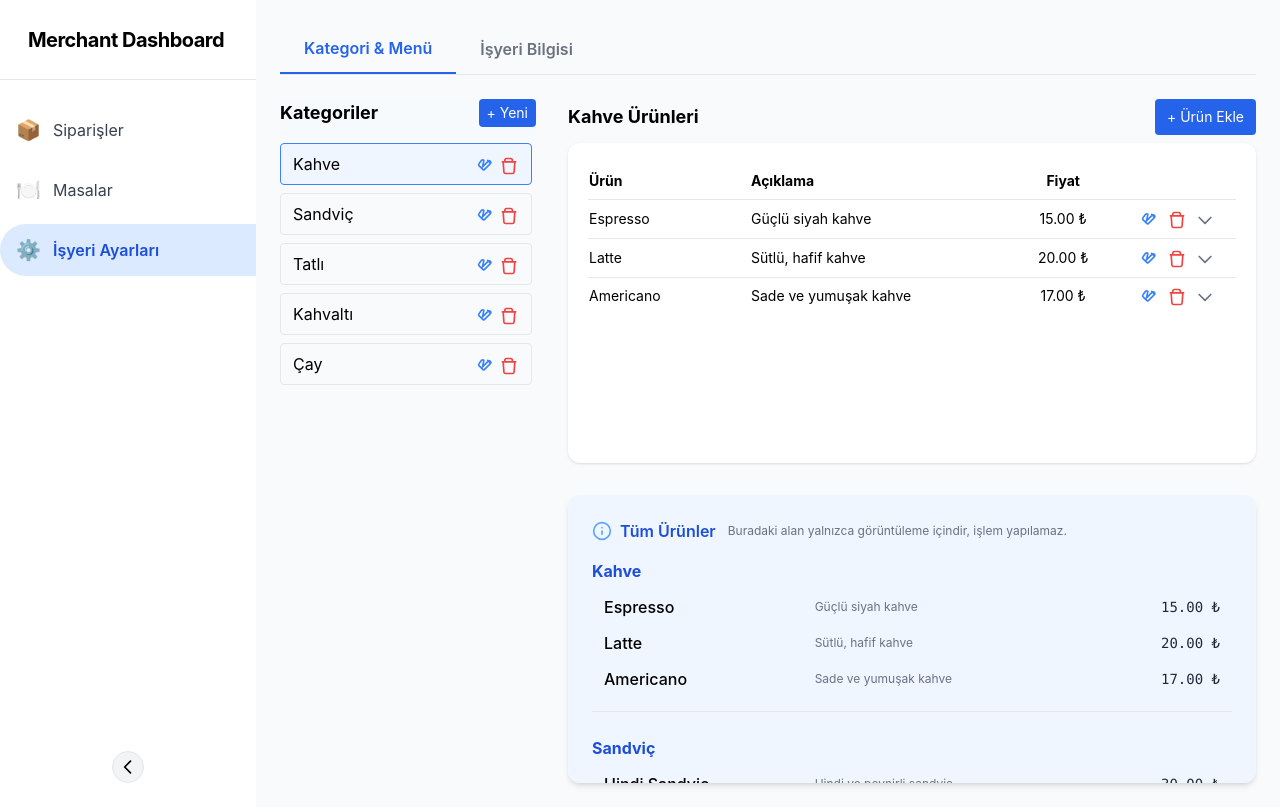
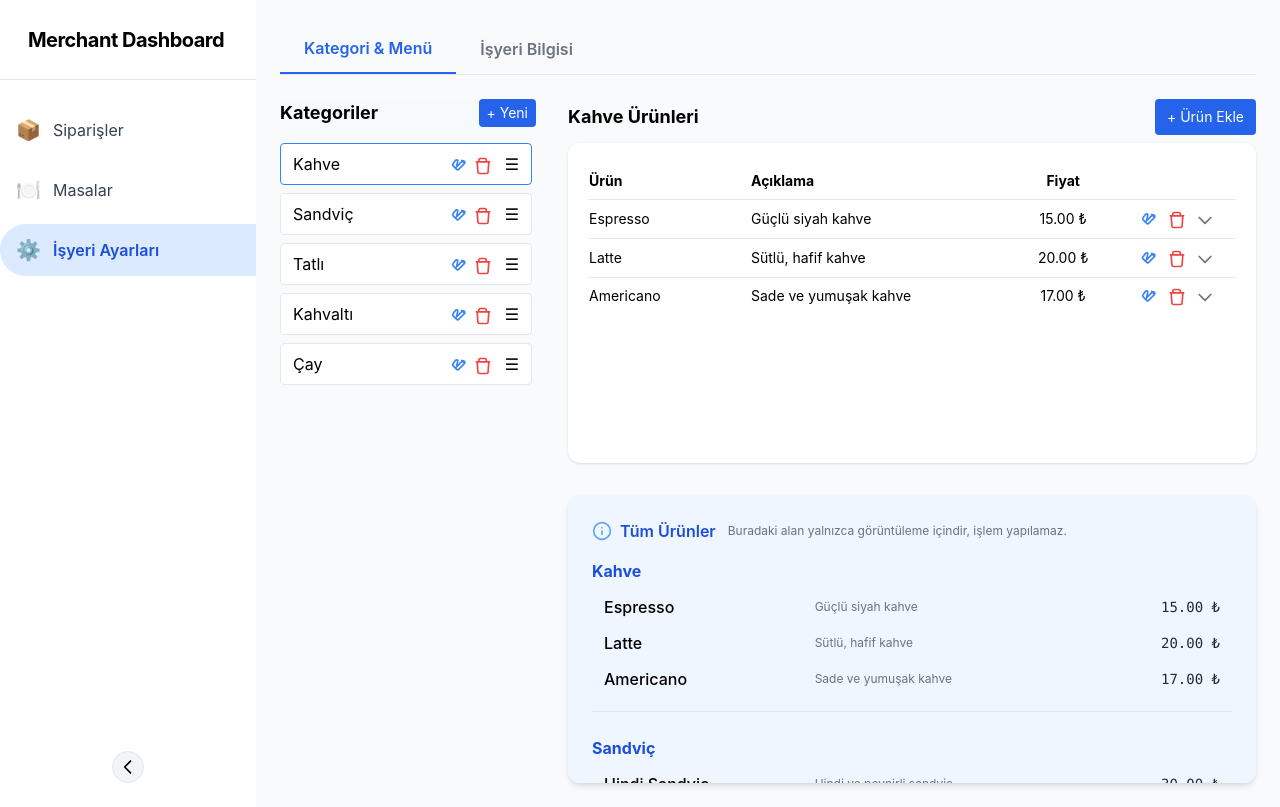
Before and after one commit to yunusemrektk/Pay-React-Merchant, a React (Vite) app: page /settings in a window 1280 px wide. Built offline with nearby package versions, Linux system fonts and the light colour scheme.

Commit message:
drag & move categories

```diff
--- a/package.json
+++ b/package.json
@@ -9,6 +9,7 @@
     "preview": "vite preview"
   },
   "dependencies": {
+    "@hello-pangea/dnd": "^18.0.1",
     "axios": "^1.10.0",
     "react": "^18.2.0",
     "react-dom": "^18.2.0",
--- a/src/components/organism/settings/CategoryList.jsx
+++ b/src/components/organism/settings/CategoryList.jsx
@@ -1,14 +1,37 @@
 import React from "react";
+import { DragDropContext, Droppable, Draggable } from "@hello-pangea/dnd";
 import { EditIcon, DeleteIcon } from "../main/Icons";
 
-export default function CategoryList({ categories, activeCatId, setActiveCatId, openCatModal, setShowCatDel }) {
+export default function CategoryList({ categories, activeCatId, setActiveCatId, openCatModal, setShowCatDel, onSort }) {
+  // Sürükle bırak sonrası yeni sıralamayı dışarıya bildir
+  function handleDragEnd(result) {
+    if (!result.destination) return;
+    const reordered = Array.from(categories);
+    const [removed] = reordered.splice(result.source.index, 1);
+    reordered.splice(result.destination.index, 0, removed);
+    if (onSort) onSort(reordered); // Parent'a bildir
+  }
+
   return (
-    <ul className="space-y-2 max-h-[320px] overflow-y-auto pr-1 scrollbar-thin scrollbar-thumb-blue-200 scrollbar-track-blue-50" style={{ overscrollBehavior: 'contain' }}>
-      {categories.map(cat => (
+    <DragDropContext onDragEnd={handleDragEnd}>
+      <Droppable droppableId="categories">
+        {(provided) => (
+          <ul
+            ref={provided.innerRef}
+            {...provided.droppableProps}
+            className="space-y-2 max-h-[320px] overflow-y-auto pr-1 scrollbar-thin scrollbar-thumb-blue-200 scrollbar-track-blue-50"
+            style={{ overscrollBehavior: 'contain' }}
+          >
+            {categories.map((cat, index) => (
+              <Draggable key={cat.id} draggableId={cat.id.toString()} index={index}>
+                {(provided, snapshot) => (
                   <li
-          key={cat.id}
-          className={`flex items-center justify-between px-3 py-2 rounded cursor-pointer border transition
-            ${activeCatId === cat.id ? "border-blue-500 bg-blue-50" : "border-gray-200 hover:bg-gray-50"}`}
+                    ref={provided.innerRef}
+                    {...provided.draggableProps}
+                    // DİKKAT: dragHandleProps SADECE ☰ İKONUNA!
+                    className={`flex items-center justify-between px-3 py-2 rounded cursor-pointer border transition bg-white
+        ${activeCatId === cat.id ? "border-blue-500 bg-blue-50" : "border-gray-200 hover:bg-gray-50"}
+        ${snapshot.isDragging ? "shadow-lg bg-blue-100" : ""}`}
                     onClick={() => setActiveCatId(cat.id)}
                   >
                     <span className="truncate">{cat.label}</span>
@@ -19,9 +42,23 @@ export default function CategoryList({ categories, activeCatId, setActiveCatId,
                       <span onClick={e => { e.stopPropagation(); setShowCatDel(cat); }}>
                         <DeleteIcon />
                       </span>
+                      {/* Drag only by icon: */}
+                      <span
+                        className="ml-2 cursor-grab"
+                        title="Sürükle ve sırala"
+                        {...provided.dragHandleProps}
+                      >
+                        ☰
+                      </span>
                     </div>
                   </li>
+                )}
+              </Draggable>
             ))}
+            {provided.placeholder}
           </ul>
+        )}
+      </Droppable>
+    </DragDropContext>
   );
 }
--- a/src/components/organism/settings/CategoryMenuSettings.jsx
+++ b/src/components/organism/settings/CategoryMenuSettings.jsx
@@ -133,6 +133,10 @@ export default function CategoryMenuSettings() {
     setShowMenuDel(null);
   }
 
+  function handleCategorySort(newCategories) {
+    setCategories(newCategories);
+  }
+
   // Aktif kategorinin menüleri
   const filteredMenu = menu.filter(m => m.category_id === activeCatId);
 
@@ -150,6 +154,7 @@ export default function CategoryMenuSettings() {
           setActiveCatId={setActiveCatId}
           openCatModal={openCatModal}
           setShowCatDel={setShowCatDel}
+          onSort={handleCategorySort}
         />
       </div>
 
--- a/src/components/organism/settings/MenuTable.jsx
+++ b/src/components/organism/settings/MenuTable.jsx
@@ -1,5 +1,5 @@
 import React from "react";
-import { EditIcon, DeleteIcon, SwapIcon } from "../main/Icons"; // Mutlaka doğru import et!
+import { EditIcon, DeleteIcon, SwapIcon } from "../main/Icons";
 
 export default function MenuTable({
   menu,
@@ -16,30 +16,32 @@ export default function MenuTable({
             <th className="py-2 text-left w-1/4">Ürün</th>
             <th className="py-2 text-left w-2/5">Açıklama</th>
             <th className="py-2 text-center w-1/6">Fiyat</th>
-            <th className="py-2 w-16 text-center"></th> {/* Action icons sütunu */}
+            <th className="py-2 w-16 text-center"></th>
           </tr>
         </thead>
-      </table>
-      <div className="overflow-y-auto" style={{ maxHeight: "260px" }}>
-        <table className="w-full text-sm table-fixed">
         <tbody>
-            {menu.length === 0 ? (
+          {/* Eğer hiç ürün yoksa sadece uyarı satırı */}
+          {menu.length === 0 && (
             <tr>
               <td colSpan={4} className="py-3 text-center text-gray-400">
                 Bu kategoride ürün yok.
               </td>
             </tr>
-            ) : (
-              menu.map((item) => (
+          )}
+          {/* Her bir ürün için satır */}
+          {menu.map((item) => (
             <tr key={item.id} className="border-b last:border-none group hover:bg-blue-50">
               <td className="py-2 w-1/4">{item.name}</td>
               <td className="py-2 w-2/5">{item.description}</td>
-                  <td className="py-2 w-1/6 text-center">{parseFloat(item.price).toFixed(2)} ₺</td>
+              <td className="py-2 w-1/6 text-center">
+                {parseFloat(item.price).toFixed(2)} ₺
+              </td>
               <td className="py-2 w-16 text-center">
                 <button
                   className="inline-block mr-2 align-middle"
                   title="Düzenle"
                   onClick={() => openMenuModal({ edit: item })}
+                  tabIndex={0}
                 >
                   <EditIcon />
                 </button>
@@ -47,6 +49,7 @@ export default function MenuTable({
                   className="inline-block mr-2 align-middle"
                   title="Sil"
                   onClick={() => setShowMenuDel(item)}
+                  tabIndex={0}
                 >
                   <DeleteIcon />
                 </button>
@@ -54,16 +57,15 @@ export default function MenuTable({
                   className="inline-block align-middle"
                   title="Kategorisini değiştir"
                   onClick={() => setMoveMenuItem(item)}
+                  tabIndex={0}
                 >
                   <SwapIcon />
                 </button>
               </td>
             </tr>
-              ))
-            )}
+          ))}
         </tbody>
       </table>
     </div>
-    </div>
   );
 }
--- a/src/index.css
+++ b/src/index.css
@@ -6,3 +6,7 @@ body {
   font-family: 'Inter', sans-serif;
   background: #f7f8fa;
 }
+
+html, body, #root {
+  height: 100%;
+}
```
Also changed, not shown: 1 other file (tests, documents, lock files or other folders). Lines whose indentation alone changed are shown as unchanged.
